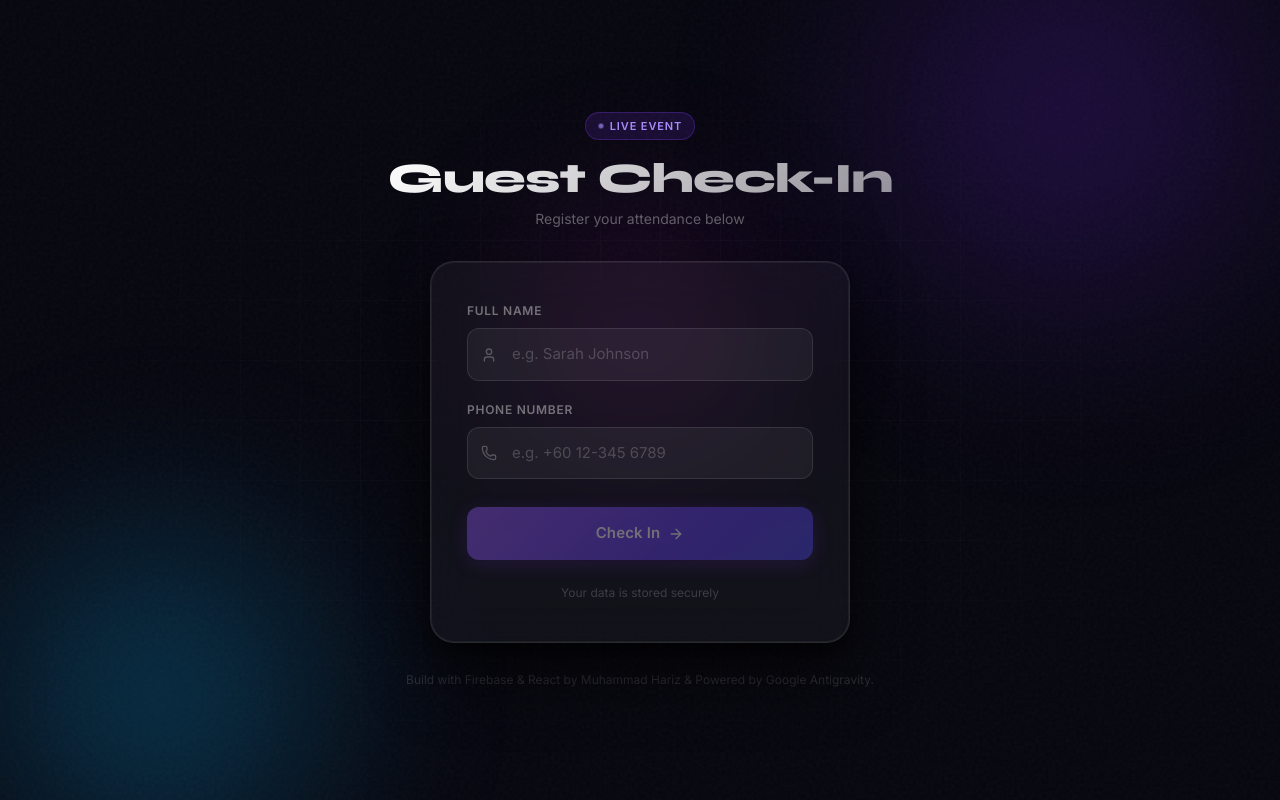
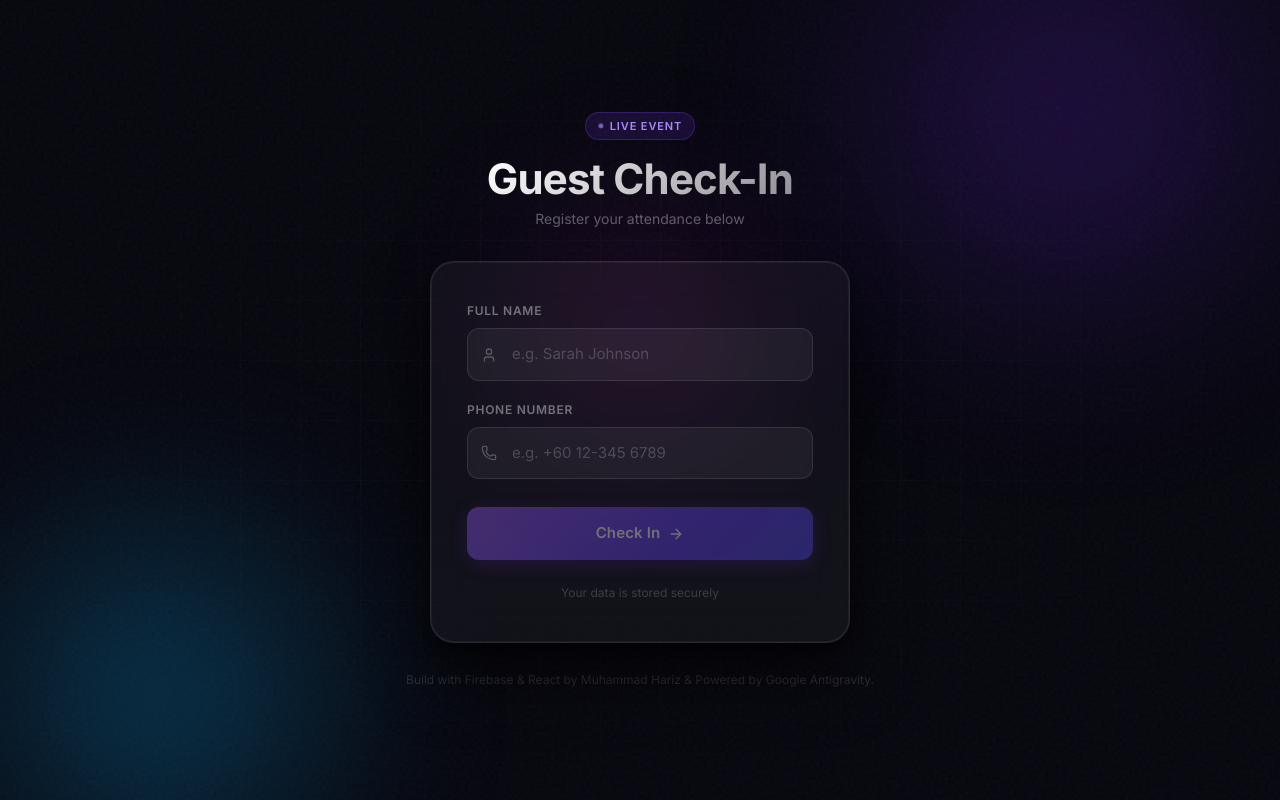
Before and after one commit to HarizHaswan/SimpleCheckInSystem, a React (Vite) app: page / in a window 1280 px wide. Built offline with nearby package versions, Linux system fonts and the light colour scheme.

Commit message:
update font

```diff
--- a/src/App.jsx
+++ b/src/App.jsx
@@ -92,7 +92,7 @@ function App() {
           </div>
           <h1
             style={{
-              fontFamily: "'Syne', sans-serif",
+              fontFamily: "'Inter', system-ui, sans-serif",
               fontSize: 'clamp(28px, 5vw, 42px)',
               fontWeight: 800,
               letterSpacing: '-0.02em',
@@ -255,7 +255,7 @@ function App() {
 
               <h2
                 style={{
-                  fontFamily: "'Syne', sans-serif",
+                  fontFamily: "'Inter', system-ui, sans-serif",
                   fontSize: '28px',
                   fontWeight: 800,
                   letterSpacing: '-0.02em',
```
